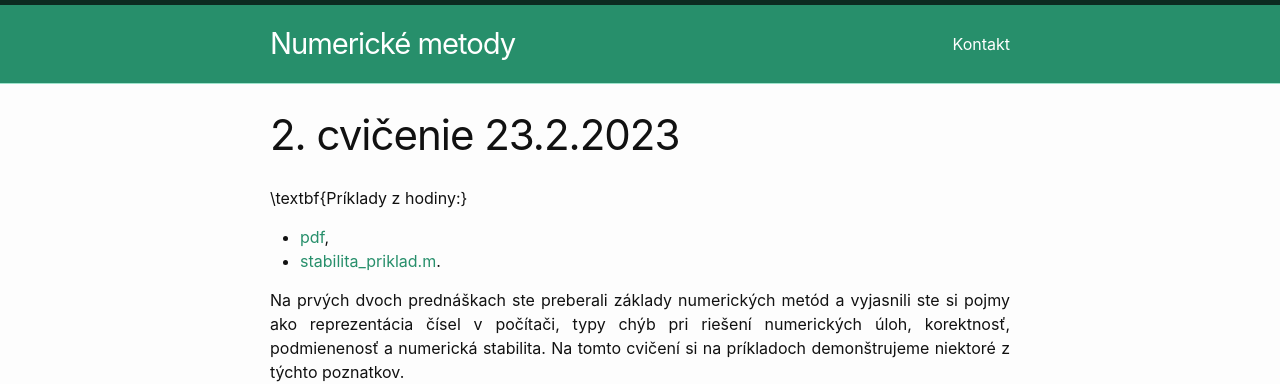
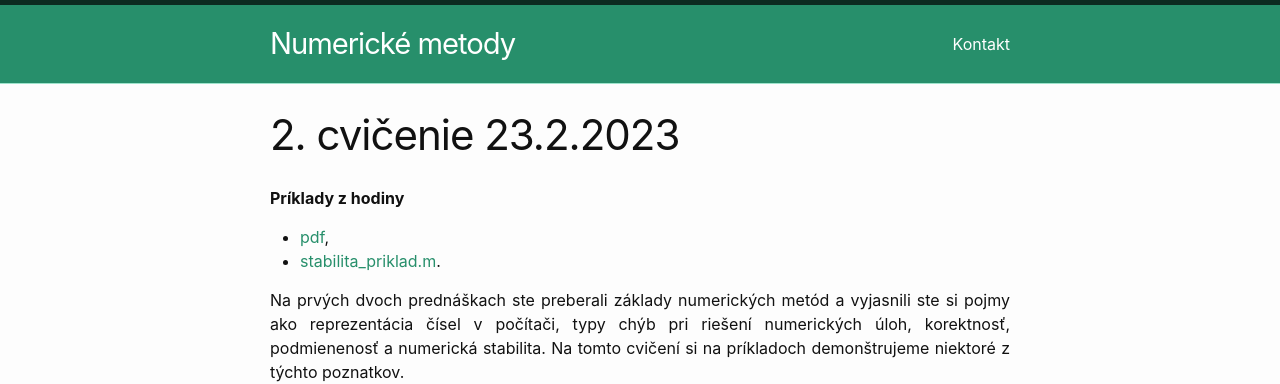
Before and after one commit to maslarova/maslarova.github.io, a Jekyll site: the page built from _posts/2023-02-23-cvicenie2.md, in a window 1280 px wide and 900 px high. Shown: the top 384 px of the window. Built offline with Jekyll 4.4.1, drawn with Linux system fonts in a browser that asks for light colours.

Commit message:
2023-02-23-cvicenie2.md

```diff
--- a/_posts/2023-02-23-cvicenie2.md
+++ b/_posts/2023-02-23-cvicenie2.md
@@ -4,7 +4,7 @@ title:  "2. cvičenie 23.2.2023"
 date:   2023-02-17 03:26:13 +0100
 ---
 
-\textbf{Príklady z hodiny:}
+<b>Príklady z hodiny</b> <br>
 - [pdf](http://maslarova.github.io/cvicenie1/priklady_chyby2.pdf),
 - [stabilita_priklad.m](http://maslarova.github.io/cvicenie1/stabilita_priklad.m).
 
```
